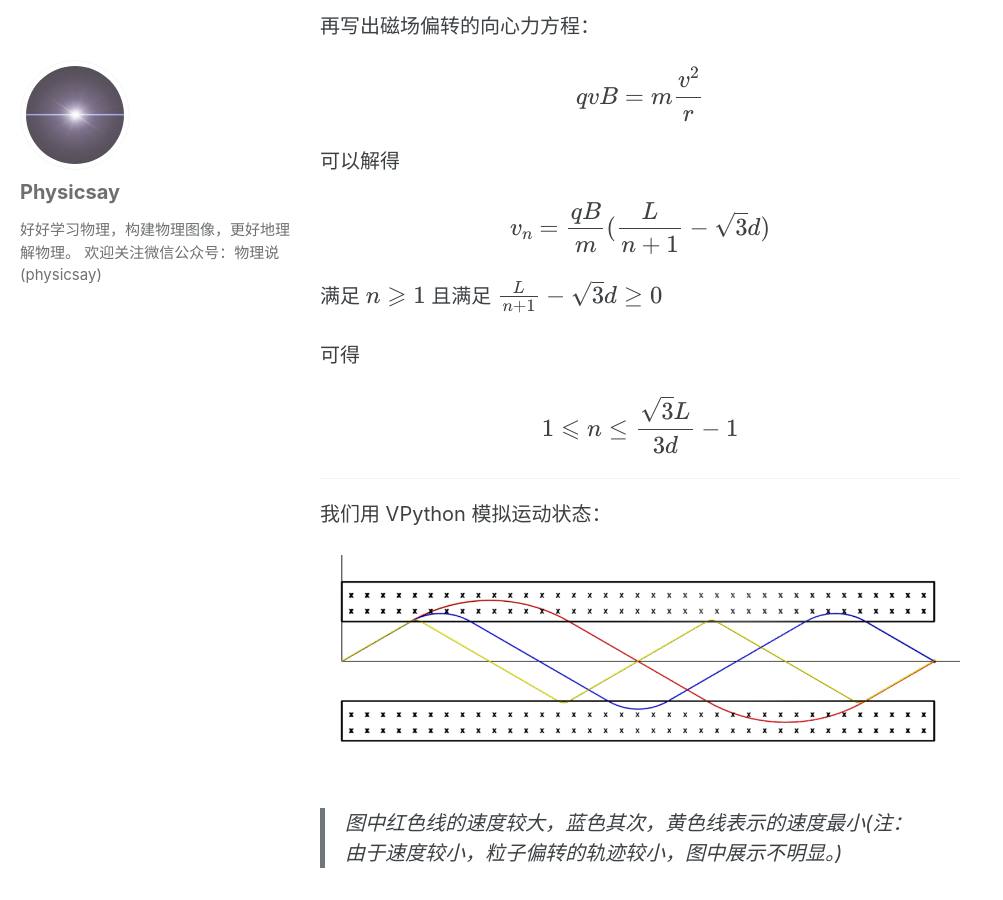
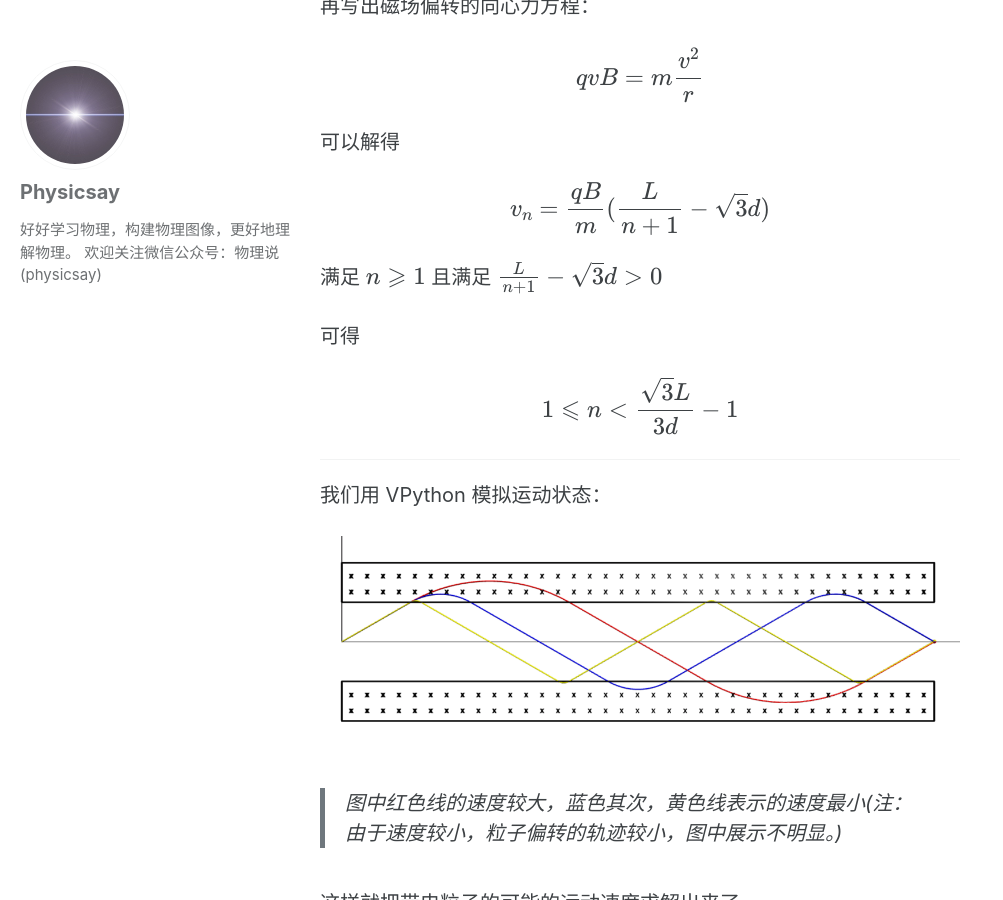
Before and after one commit to physicsay/physicsay-physicsay.github.io, a Jekyll site: the page built from _posts/2020-05-29-motion-in-rectangle-magnetic-field-2.md, in a window 1280 px wide and 900 px high, scrolled down 4937 px. Shown: the whole window, without its empty margins (0-1003 px from the left). Built offline with Jekyll 4.4.1, drawn with Linux system fonts in a browser that asks for light colours; cached includes are drawn as plain includes; nearby versions of some CDN libraries; formulas are drawn with MathJax 3.

Commit message:
revise some bugs

```diff
--- a/_posts/2020-05-29-motion-in-rectangle-magnetic-field-2.md
+++ b/_posts/2020-05-29-motion-in-rectangle-magnetic-field-2.md
@@ -112,12 +112,12 @@ $$
 v_n = \frac{qB}{m}(\frac{L}{n+1} - \sqrt{3}d)
 $$
 
-满足 $n \geqslant 1$ 且满足 $\frac{L}{n+1} - \sqrt{3}d \geq 0$
+满足 $n \geqslant 1$ 且满足 $\frac{L}{n+1} - \sqrt{3}d \gt 0$
 
 可得
 
 $$
-1 \leqslant n \leq \frac{\sqrt{3}L}{3d} - 1
+1 \leqslant n \lt \frac{\sqrt{3}L}{3d} - 1
 $$
 
 ---
```
Also changed, not shown: assets/images/2020-05-29-motion-in-rectangle-magnetic-field-2/q3.png.
